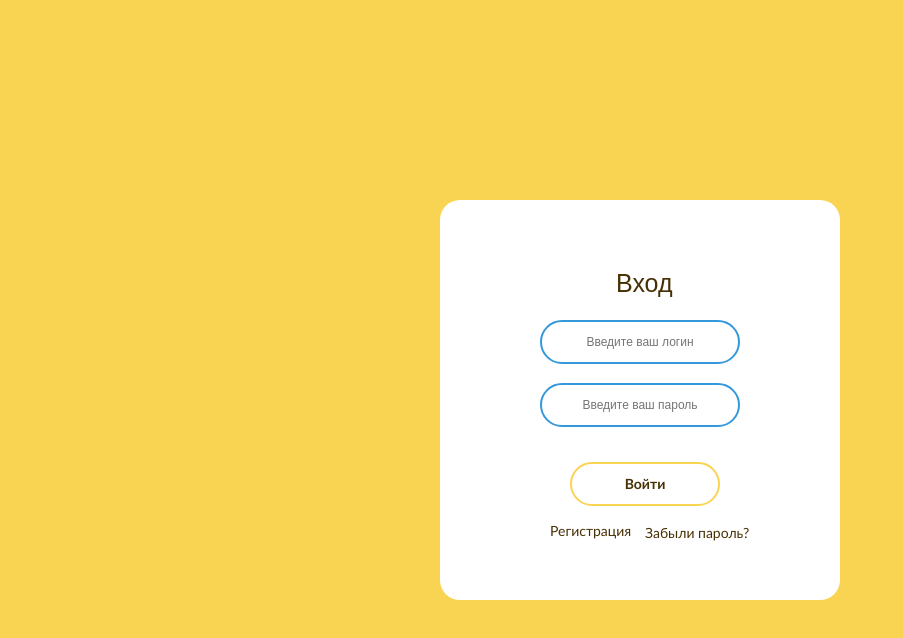
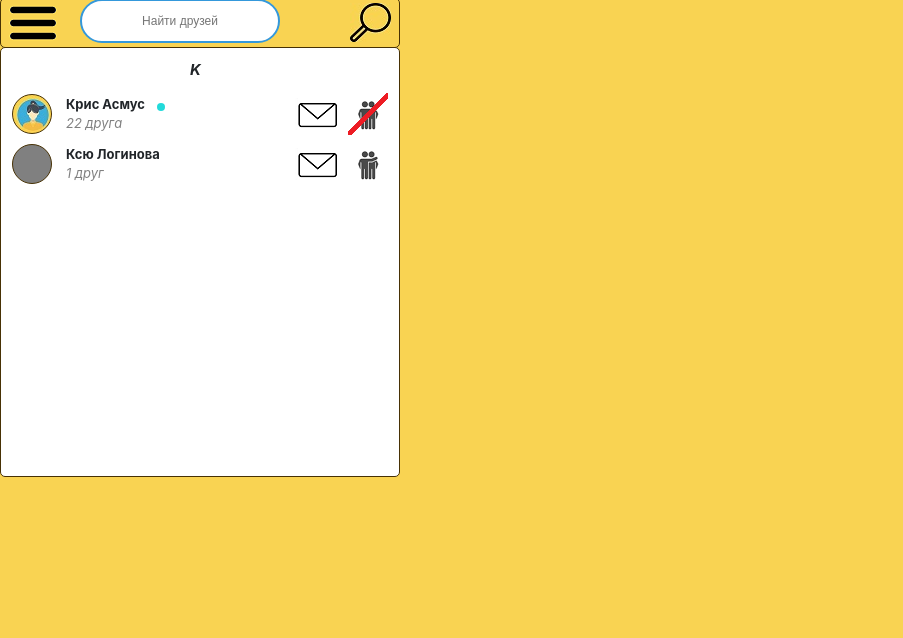
Before and after one commit to BossNumber1/hihell, a React (Create React App) app: page / in a window 1280 px wide. Shown: the top 638 px of the page, without its empty margins (0-903 px from the left). Built offline with nearby package versions, Linux system fonts and the light colour scheme; the HTML template or start-up script is replaced by a standard one.

Commit message:
улучшил главный компонент, включив в него созданные компоненты

```diff
--- a/src/App.js
+++ b/src/App.js
@@ -4,10 +4,18 @@ import React from "react";
 import "./Main.css";
 import "./styleForm.css";
 import "./stylesForMenu.css";
+import "./stylesForSet.css";
+import "./stylesForIconMenu.css";
+import "./stylesForPoisk.css";
+import "./stylesForTeloHH.css";
 // import Info from "./components/info.js";
-import Form from "./components/form.js";
+// import Form from "./components/form.js";
 import MenuDev from "./components/menuDev.js";
 import Login from "./components/login.js";
+// import Set from "./components/set.js";
+import IconMenu from "./components/iconMenu.js";
+import Poisk from "./components/poisk.js";
+import TeloHH from "./components/teloHH.js";
 
 class App extends React.Component {
   state = {
@@ -221,7 +229,7 @@ class App extends React.Component {
             {/* <div className="row"> */}
                 <div id="all_messages"></div>
                   <div id="telo">
-                    <Form loginMethod={this.gettingForm} />
+                    {/* <Form loginMethod={this.gettingForm} /> */}
                   </div>
                   <div>
                     {this.state.text}
@@ -233,6 +241,10 @@ class App extends React.Component {
                   passwordReg={this.state.passwordReg}
                   error={this.state.error}
                 />
+                {/* <Set /> */}
+                <IconMenu />
+                <Poisk />
+                <TeloHH />
             </div>
       //     </div>
       //   </div>
```
